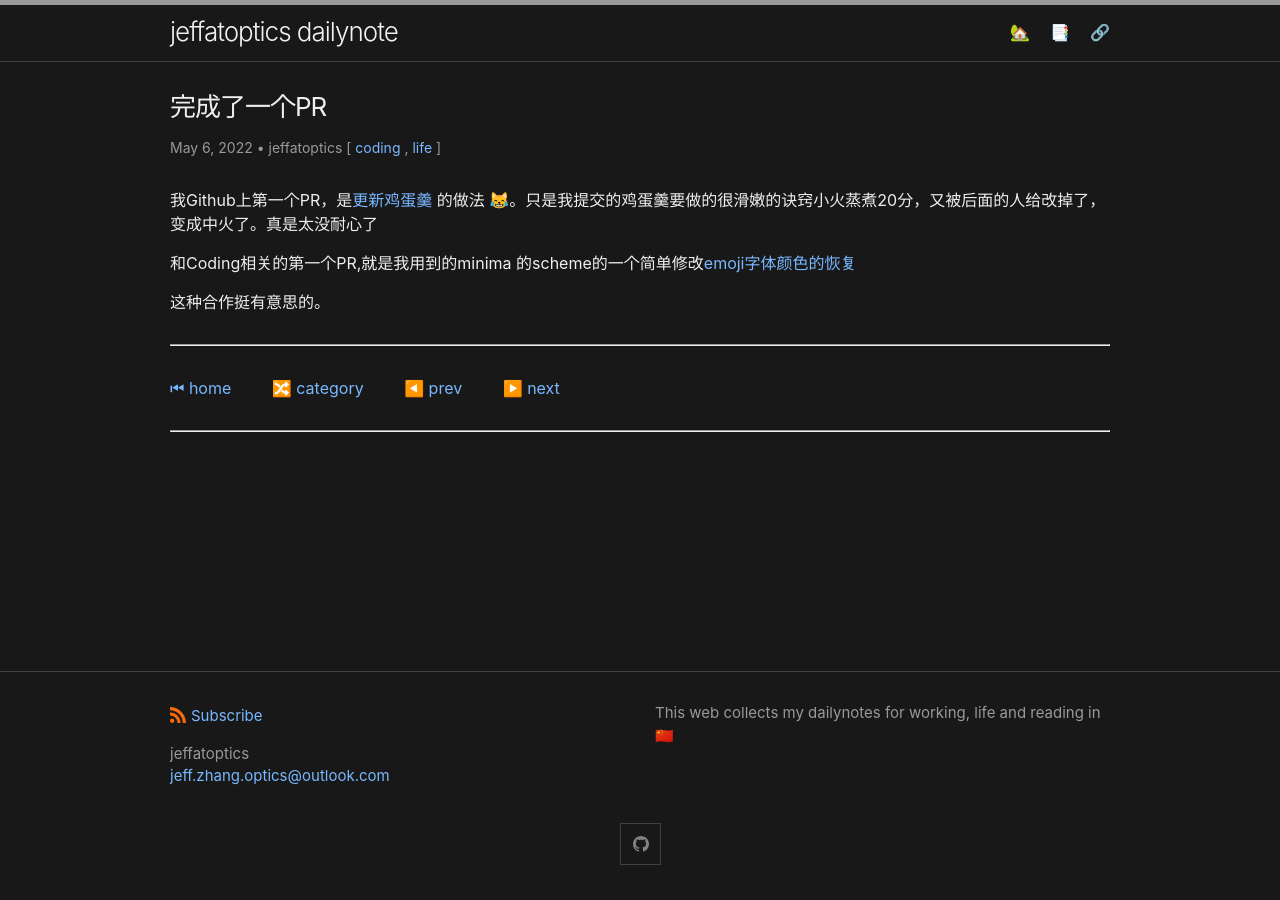
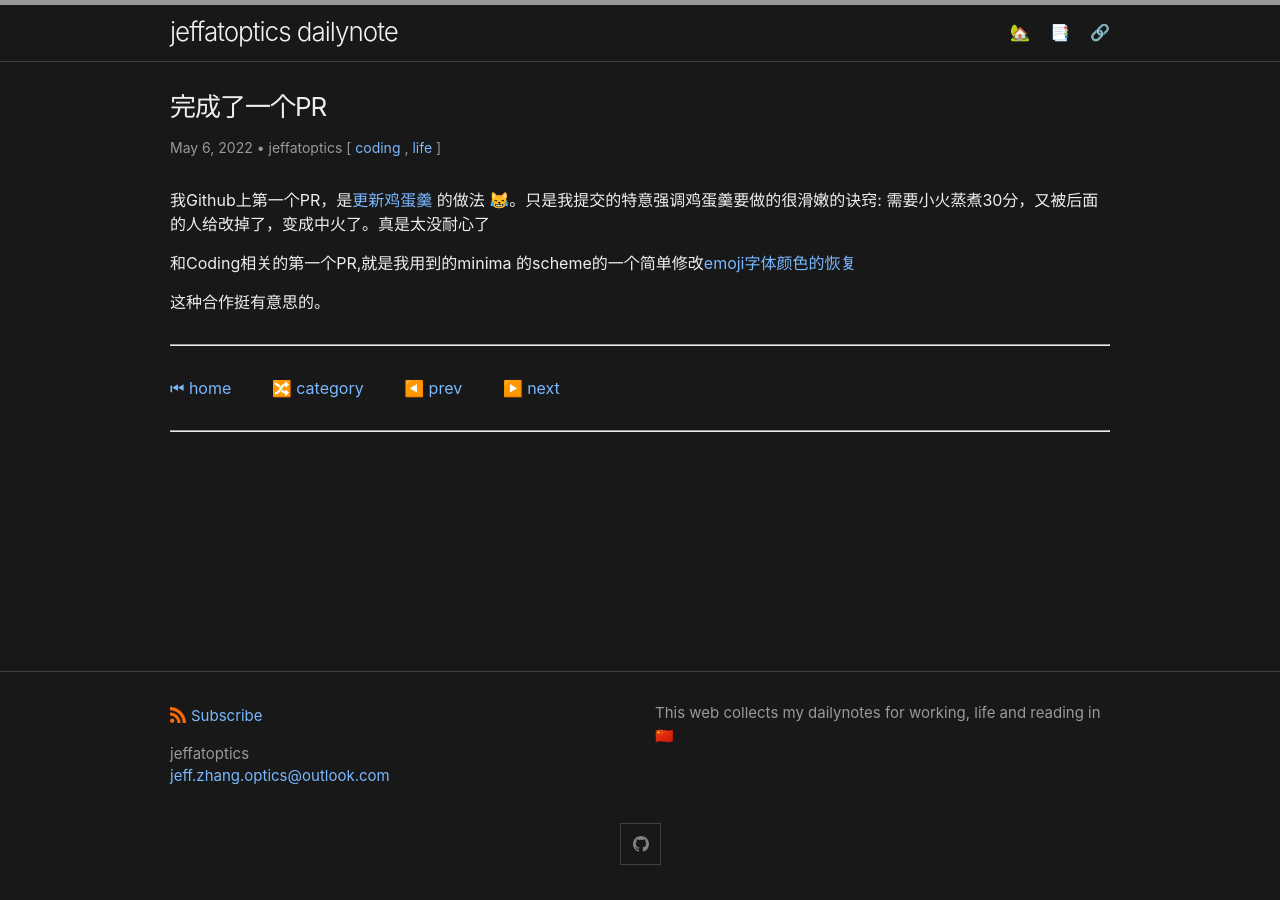
Before and after one commit to jeffatoptics/jeffblog, a Jekyll site: the page built from _posts/2022-05-06-make-a-PR.md, in a window 1280 px wide. Built offline with Jekyll 4.4.1, drawn with Linux system fonts in a browser that asks for light colours.

Commit message:
update minor

```diff
--- a/_posts/2022-05-06-make-a-PR.md
+++ b/_posts/2022-05-06-make-a-PR.md
@@ -7,7 +7,7 @@ author:
 created: 2022-05-06 Fri 15:29
 ---
 
-我Github上第一个PR，是[更新鸡蛋羹](https://github.com/Anduin2017/HowToCook/pull/713) 的做法 😹。只是我提交的鸡蛋羹要做的很滑嫩的诀窍小火蒸煮20分，又被后面的人给改掉了，变成中火了。真是太没耐心了
+我Github上第一个PR，是[更新鸡蛋羹](https://github.com/Anduin2017/HowToCook/pull/713) 的做法 😹。只是我提交的特意强调鸡蛋羹要做的很滑嫩的诀窍: 需要小火蒸煮30分，又被后面的人给改掉了，变成中火了。真是太没耐心了
 
 和Coding相关的第一个PR,就是我用到的minima 的scheme的一个简单修改[emoji字体颜色的恢复](https://github.com/jekyll/minima/pull/654)
 
```
